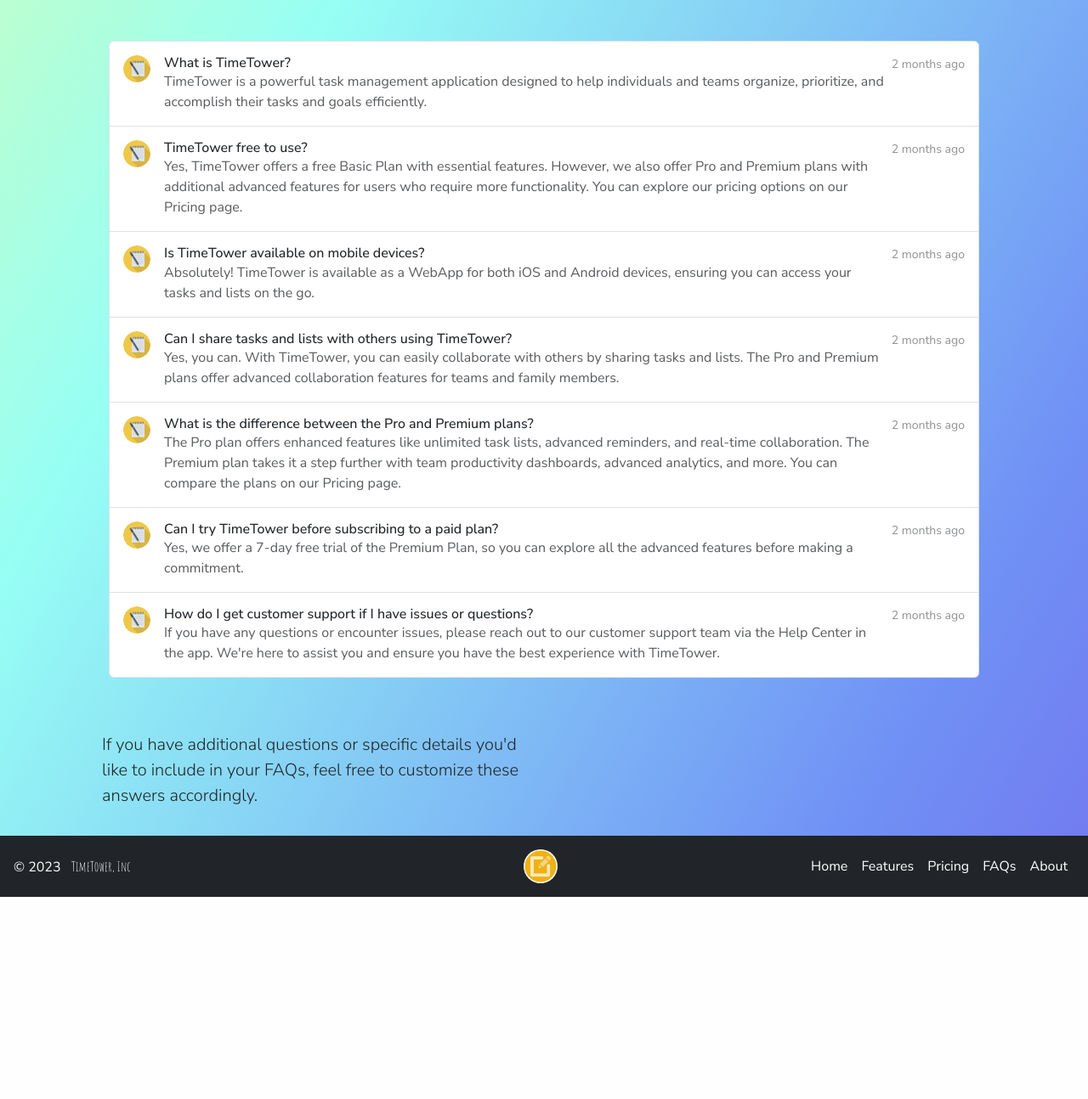
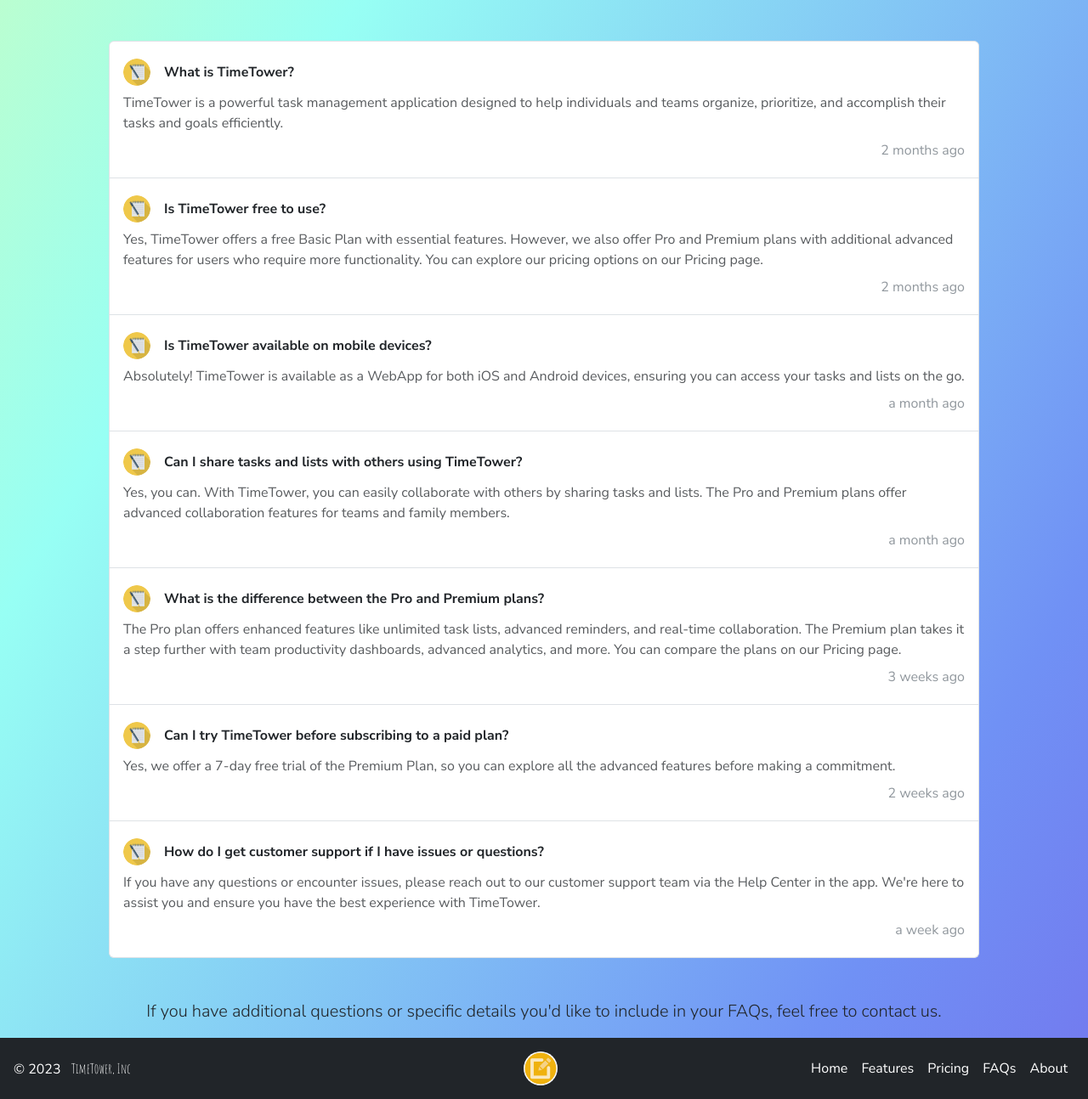
Before and after one commit to rishabhdas1006/To-Do-List-Project, a Node server app: page /faq in a window 1280 px wide. Shown: the part 80-1374 px from the top of the page at 85% size. Before the commit the page ends 1136 px from the top, so only its background shows below. Run offline with Node 20, Linux system fonts and the light colour scheme; some libraries are stand-ins or nearby versions.

Commit message:
fixed faq page layout

```diff
--- a/views/faq.ejs
+++ b/views/faq.ejs
@@ -3,55 +3,109 @@
     <div class="d-flex flex-column flex-md-row p-4 gap-4 py-md-5 align-items-center justify-content-center ">
         <div class="list-group faq-list">
 
-            <%- include("partials/faq_header.ejs") %>
-                <h6 class="mb-0">What is TimeTower?</h6>
-                <p class="mb-0 opacity-75">TimeTower is a powerful task management application designed to
-                    help individuals and teams organize, prioritize, and accomplish their tasks and goals efficiently.
+            <a href="#" class="list-group-item list-group-item-action gap-3 py-3" aria-current="true">
+                <div class="flex-column">
+                    <div class="d-flex flex-row py-1 align-items-center">
+                            <img src="images/note.png" alt="twbs" width="32" height="32" class="rounded-circle">
+                        <strong class="px-3">What is TimeTower?</strong>
+                    </div>
+                    <div class="flex-row py-1">
+                        <p class="mb-0 opacity-75">TimeTower is a powerful task management application designed to help individuals and teams organize, prioritize, and accomplish their tasks and goals efficiently.
                         </p>
-            <%- include("partials/faq_footer.ejs") %>
+                    </div>
+                    <div class="flex-row text-end text-secondary opacity-75 py-1">2 months ago</div>
+                </div>
+            </a>
 
-            <%- include("partials/faq_header.ejs") %>
-                <h6 class="mb-0">TimeTower free to use?</h6>
+            <a href="#" class="list-group-item list-group-item-action gap-3 py-3" aria-current="true">
+                <div class="flex-column">
+                    <div class="d-flex flex-row py-1 align-items-center">
+                        <img src="images/note.png" alt="twbs" width="32" height="32" class="rounded-circle">
+                        <strong class="px-3">Is TimeTower free to use?</strong>
+                    </div>
+                    <div class="flex-row py-1">
                         <p class="mb-0 opacity-75">Yes, TimeTower offers a free Basic Plan with essential features. However, we also offer Pro and Premium plans with additional advanced features for users who require more functionality. You can explore our pricing options on our Pricing page.
                         </p>
-            <%- include("partials/faq_footer.ejs") %>
+                    </div>
+                    <div class="flex-row text-end text-secondary opacity-75 py-1">2 months ago</div>
+                </div>
+            </a>
 
-            <%- include("partials/faq_header.ejs") %>
-                <h6 class="mb-0"> Is TimeTower available on mobile devices?</h6>
+            <a href="#" class="list-group-item list-group-item-action gap-3 py-3" aria-current="true">
+                <div class="flex-column">
+                    <div class="d-flex flex-row py-1 align-items-center">
+                        <img src="images/note.png" alt="twbs" width="32" height="32" class="rounded-circle">
+                        <strong class="px-3">Is TimeTower available on mobile devices?</strong>
+                    </div>
+                    <div class="flex-row py-1">
                         <p class="mb-0 opacity-75">Absolutely! TimeTower is available as a WebApp for both iOS and Android devices, ensuring you can access your tasks and lists on the go.
                         </p>
-            <%- include("partials/faq_footer.ejs") %>
+                    </div>
+                    <div class="flex-row text-end text-secondary opacity-75 py-1">a month ago</div>
+                </div>
+            </a>
 
-            <%- include("partials/faq_header.ejs") %>
-                <h6 class="mb-0">Can I share tasks and lists with others using TimeTower?</h6>
+            <a href="#" class="list-group-item list-group-item-action gap-3 py-3" aria-current="true">
+                <div class="flex-column">
+                    <div class="d-flex flex-row py-1 align-items-center">
+                        <img src="images/note.png" alt="twbs" width="32" height="32" class="rounded-circle">
+                        <strong class="px-3">Can I share tasks and lists with others using TimeTower?</strong>
+                    </div>
+                    <div class="flex-row py-1">
                         <p class="mb-0 opacity-75">Yes, you can. With TimeTower, you can easily collaborate with others by sharing tasks and lists. The Pro and Premium plans offer advanced collaboration features for teams and family members.
                         </p>
-            <%- include("partials/faq_footer.ejs") %>
+                    </div>
+                    <div class="flex-row text-end text-secondary opacity-75 py-1">a month ago</div>
+                </div>
+            </a>
 
-            <%- include("partials/faq_header.ejs") %>
-                <h6 class="mb-0">What is the difference between the Pro and Premium plans?</h6>
+            <a href="#" class="list-group-item list-group-item-action gap-3 py-3" aria-current="true">
+                <div class="flex-column">
+                    <div class="d-flex flex-row py-1 align-items-center">
+                        <img src="images/note.png" alt="twbs" width="32" height="32" class="rounded-circle">
+                        <strong class="px-3">What is the difference between the Pro and Premium plans?</strong>
+                    </div>
+                    <div class="flex-row py-1">
                         <p class="mb-0 opacity-75">The Pro plan offers enhanced features like unlimited task lists, advanced reminders, and real-time collaboration. The Premium plan takes it a step further with team productivity dashboards, advanced analytics, and more. You can compare the plans on our Pricing page.
                         </p>
-            <%- include("partials/faq_footer.ejs") %>
+                    </div>
+                    <div class="flex-row text-end text-secondary opacity-75 py-1">3 weeks ago</div>
+                </div>
+            </a>
 
-            <%- include("partials/faq_header.ejs") %>
-                <h6 class="mb-0">Can I try TimeTower before subscribing to a paid plan?</h6>
+            <a href="#" class="list-group-item list-group-item-action gap-3 py-3" aria-current="true">
+                <div class="flex-column">
+                    <div class="d-flex flex-row py-1 align-items-center">
+                        <img src="images/note.png" alt="twbs" width="32" height="32" class="rounded-circle">
+                        <strong class="px-3">Can I try TimeTower before subscribing to a paid plan?</strong>
+                    </div>
+                    <div class="flex-row py-1">
                         <p class="mb-0 opacity-75">Yes, we offer a 7-day free trial of the Premium Plan, so you can explore all the advanced features before making a commitment.
                         </p>
-            <%- include("partials/faq_footer.ejs") %>
+                    </div>
+                    <div class="flex-row text-end text-secondary opacity-75 py-1">2 weeks ago</div>
+                </div>
+            </a>
 
-            <%- include("partials/faq_header.ejs") %>
-                <h6 class="mb-0">How do I get customer support if I have issues or questions?</h6>
+            <a href="#" class="list-group-item list-group-item-action gap-3 py-3" aria-current="true">
+                <div class="flex-column">
+                    <div class="d-flex flex-row py-1 align-items-center">
+                        <img src="images/note.png" alt="twbs" width="32" height="32" class="rounded-circle">
+                        <strong class="px-3">How do I get customer support if I have issues or questions?</strong>
+                    </div>
+                    <div class="flex-row py-1">
                         <p class="mb-0 opacity-75">If you have any questions or encounter issues, please reach out to our customer support team via the Help Center in the app. We're here to assist you and ensure you have the best experience with TimeTower.
                         </p>
-            <%- include("partials/faq_footer.ejs") %>
-
+                    </div>
+                    <div class="flex-row text-end text-secondary opacity-75 py-1">a week ago</div>
+                </div>
+            </a>
         </div>
     </div>
 
-    <div class="container col-xxl-8 mx-5 px-5 py-3 row flex-lg-row-reverse align-items-center g-5 col-lg-6">
-        <p class="lead">
-            If you have additional questions or specific details you'd like to include in your FAQs, feel free to customize these answers accordingly.
+    <div class="container align-items-center">
+        <p class="lead text-center">
+            If you have additional questions or specific details you'd like to include in your FAQs, feel free to contact us.
         </p>
     </div>
 
--- a/views/partials/faq_footer.ejs
+++ /dev/null
@@ -1,4 +0,0 @@
-</div>
-<small class="opacity-50 text-nowrap">2 months ago</small>
-</div>
-</a>
--- a/views/partials/faq_header.ejs
+++ /dev/null
@@ -1,4 +0,0 @@
-<a href="#" class="list-group-item list-group-item-action d-flex gap-3 py-3" aria-current="true">
-    <img src="images/note.png" alt="twbs" width="32" height="32" class="rounded-circle flex-shrink-0">
-    <div class="d-flex gap-2 w-100 justify-content-between">
-        <div>
```
Lines whose indentation alone changed are shown as unchanged.
